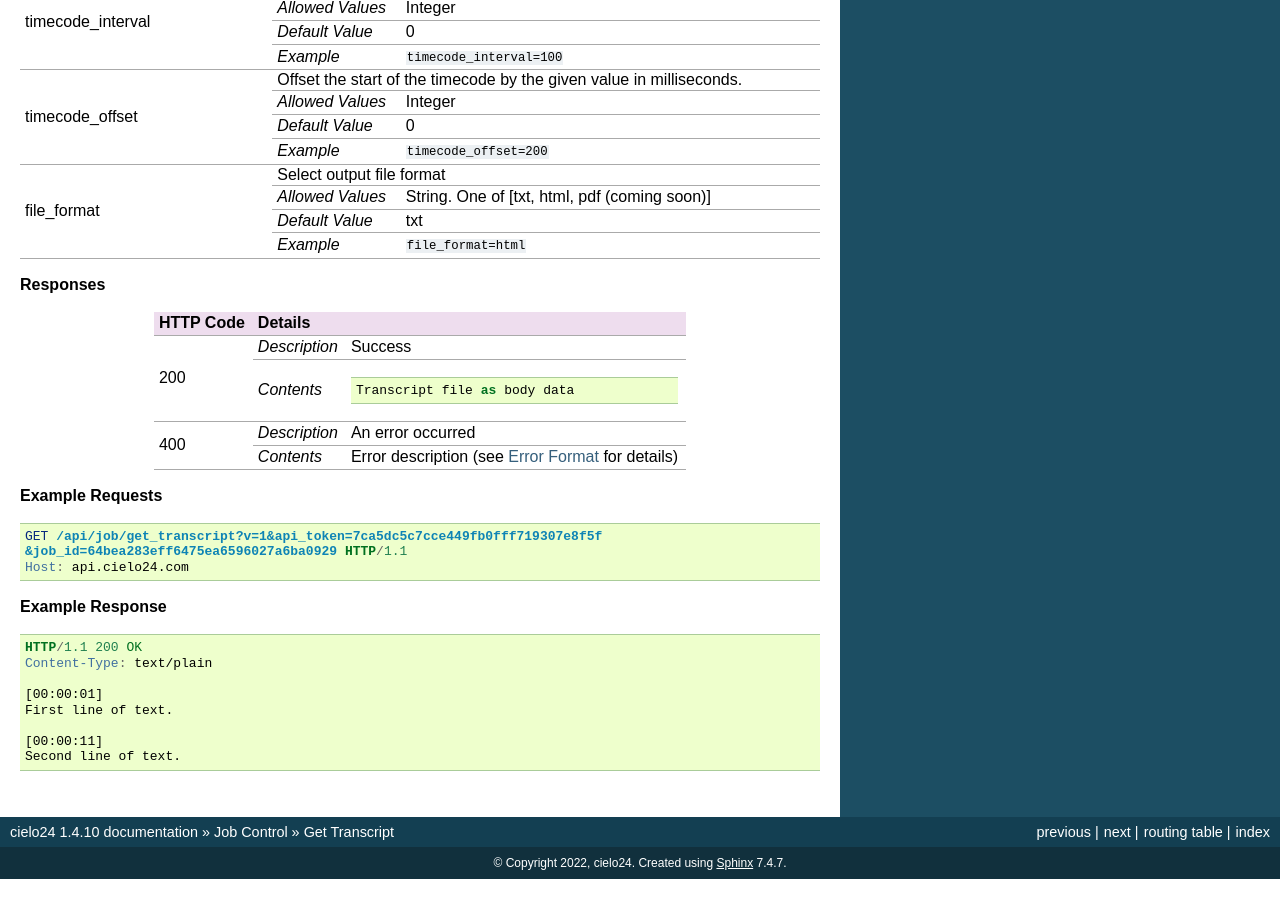
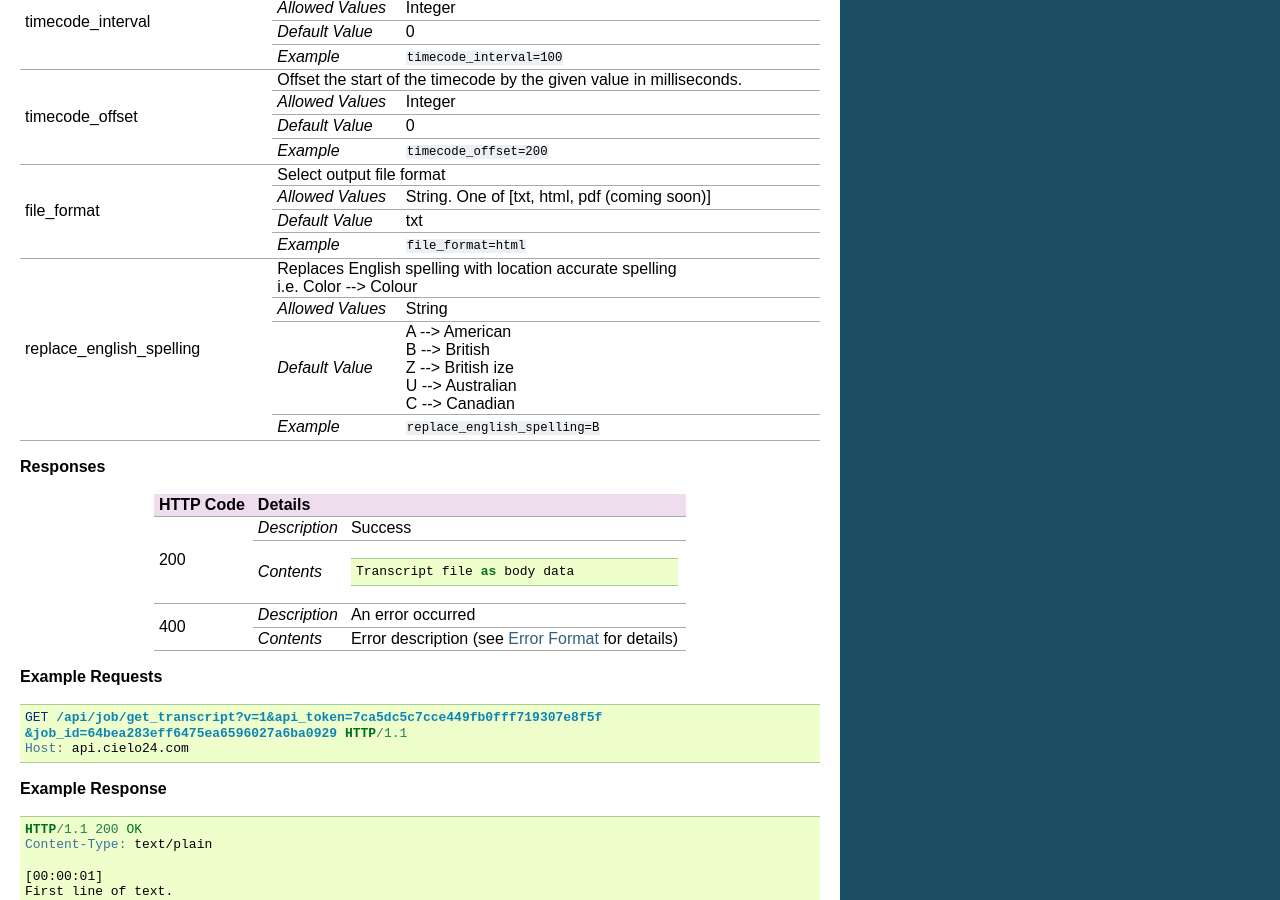
Before and after one commit to cielo24/Docs, a Sphinx documentation site: the page built from api/source/job_control/get_transcript.rst, in a window 1280 px wide and 900 px high, scrolled down 2510 px. Built offline with Sphinx 7.4.7, drawn with Linux system fonts in a browser that asks for light colours; before the commit the page ends 3389 px from its top, so only the background shows below that.

Commit message:
feat(DEV-2080): Add the replace_english_spelling to the get_transcript API endpoint

```diff
--- a/api/source/job_control/get_transcript.rst
+++ b/api/source/job_control/get_transcript.rst
@@ -269,6 +269,29 @@ The job must have completed transcription before a transcript can be downloaded.
 |                               +------------------+-----------------------------------------------------------+
 |                               | `Example`        | ``file_format=html``                                      |
 +-------------------------------+------------------+-----------------------------------------------------------+
+| replace_english_spelling      | .. raw:: html                                                                |
+|                               |                                                                              |
+|                               |  Replaces English spelling with location accurate spelling</br>              |
+|                               |  i.e. Color --> Colour                                                       |
+|                               |                                                                              |
+|                               |                                                                              |
+|                               |                                                                              |
+|                               +------------------+-----------------------------------------------------------+
+|                               | `Allowed Values` | String                                                    |
+|                               +------------------+-----------------------------------------------------------+
+|                               | `Default Value`  | .. raw:: html                                             |
+|                               |                  |                                                           |
+|                               |                  |  A --> American</br>                                      |
+|                               |                  |  B --> British</br>                                       |
+|                               |                  |  Z --> British ize</br>                                   |
+|                               |                  |  U --> Australian</br>                                    |
+|                               |                  |  C --> Canadian</br>                                      |
+|                               |                  |                                                           |
+|                               |                  |                                                           |
+|                               |                  |                                                           |
+|                               +------------------+-----------------------------------------------------------+
+|                               | `Example`        | ``replace_english_spelling=B``                            |
++-------------------------------+------------------+-----------------------------------------------------------+
 
 **Responses**
 
```
